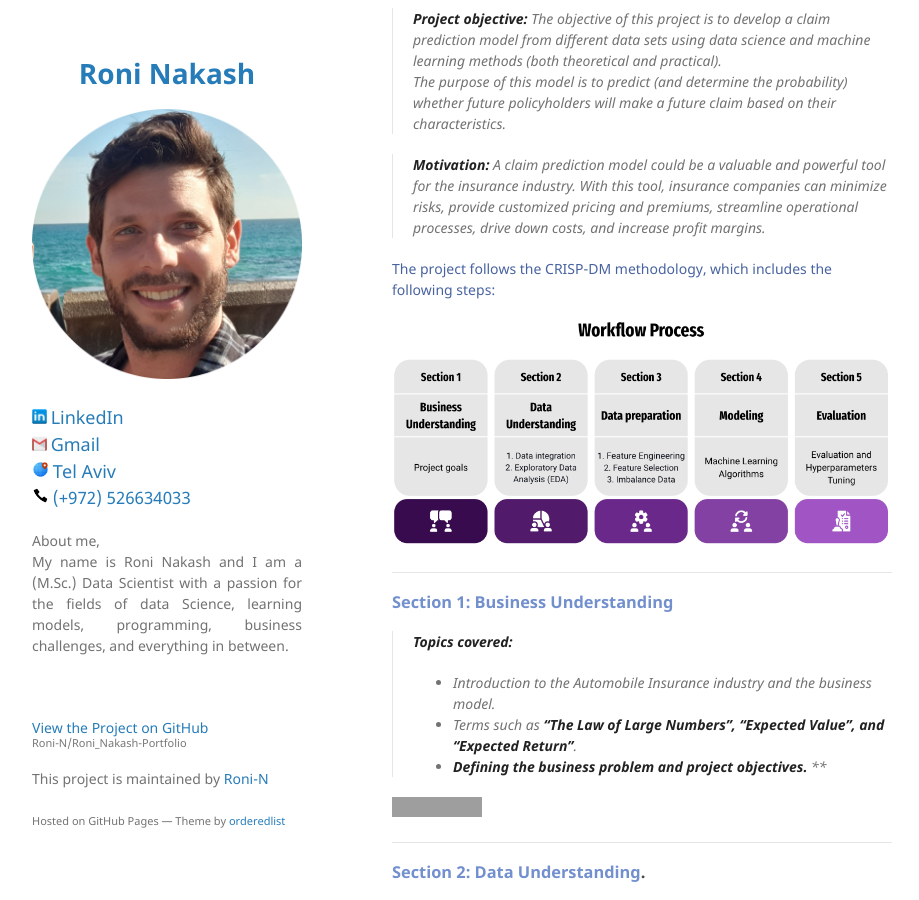
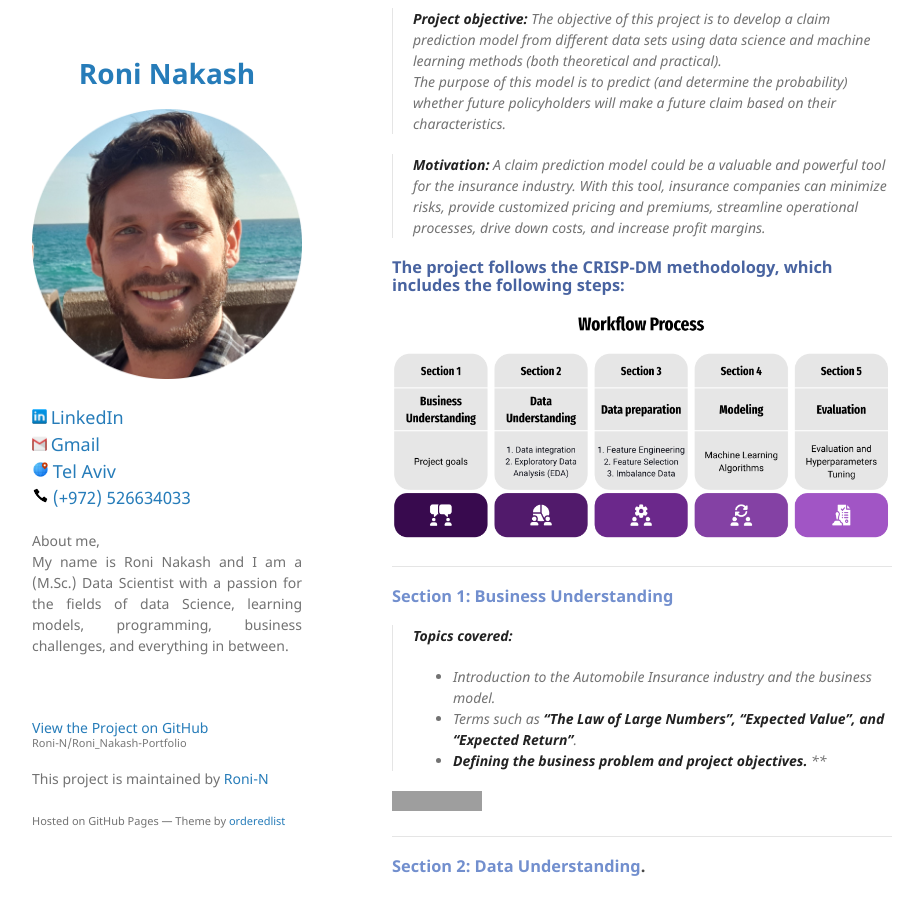
Before and after one commit to Roni-N/Roni_Nakash-Portfolio, a Jekyll site: the page built from index.md, in a window 1280 px wide and 900 px high, scrolled down 479 px. Shown: the whole window, without its empty margins (178-1097 px from the left). Built offline with Jekyll 4.4.1, drawn with Linux system fonts in a browser that asks for light colours; our own code applies the rules of GitHub Pages for plain Markdown files; grey boxes are pictures that could not be loaded.

Commit message:
Update index.md

```diff
--- a/index.md
+++ b/index.md
@@ -22,7 +22,7 @@ layout: default
 
 > **Motivation:** A claim prediction model could be a valuable and powerful tool for the insurance industry. With this tool, insurance companies can minimize risks, provide customized pricing and premiums, streamline operational processes, drive down costs, and increase profit margins.
 
-<span style="color:#4863A0">The project follows the CRISP-DM methodology, which includes the following steps:</span>
+### <span style="color:#4863A0">The project follows the CRISP-DM methodology, which includes the following steps:</span>
 
 ![](/assets/img/wf1.png)
 
```
